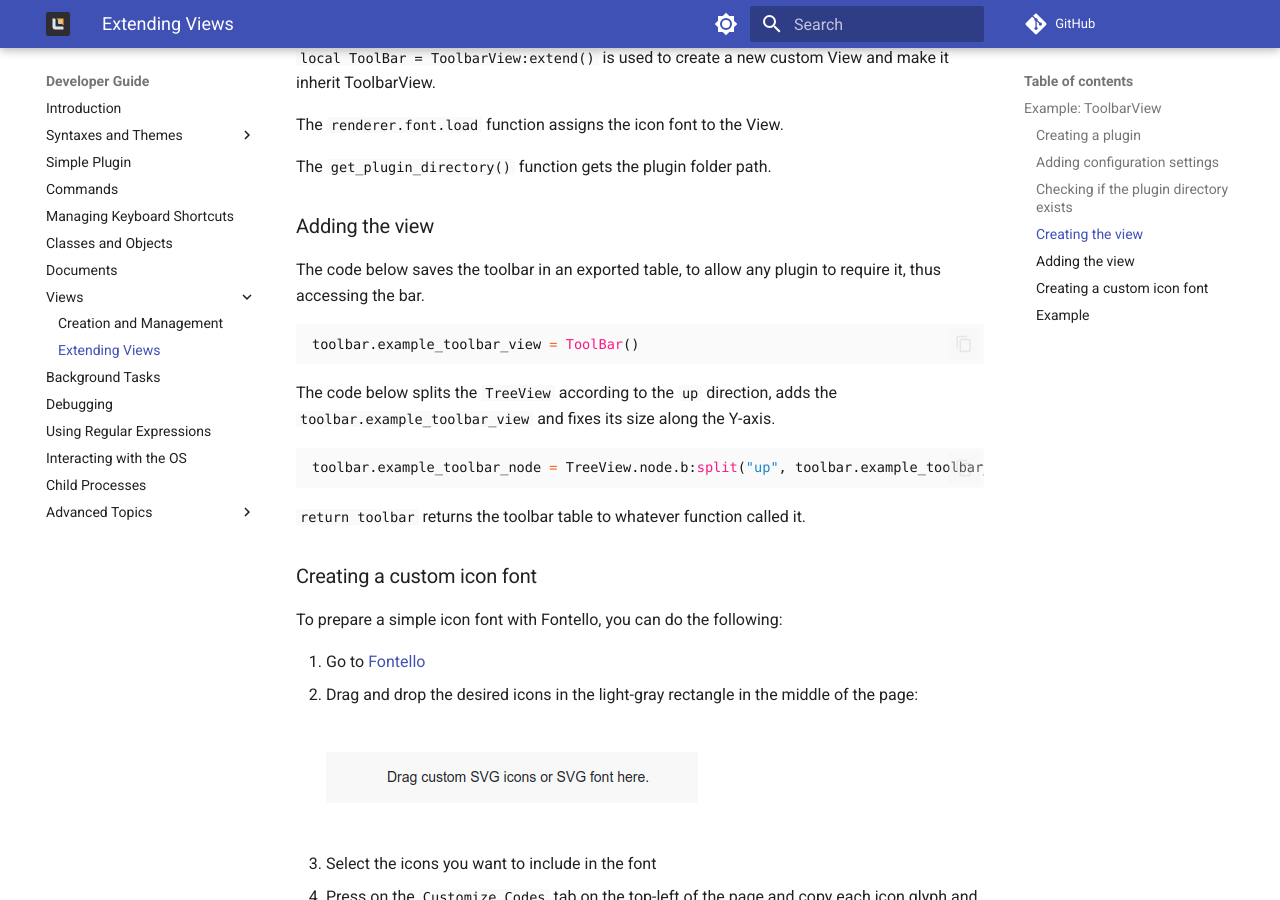
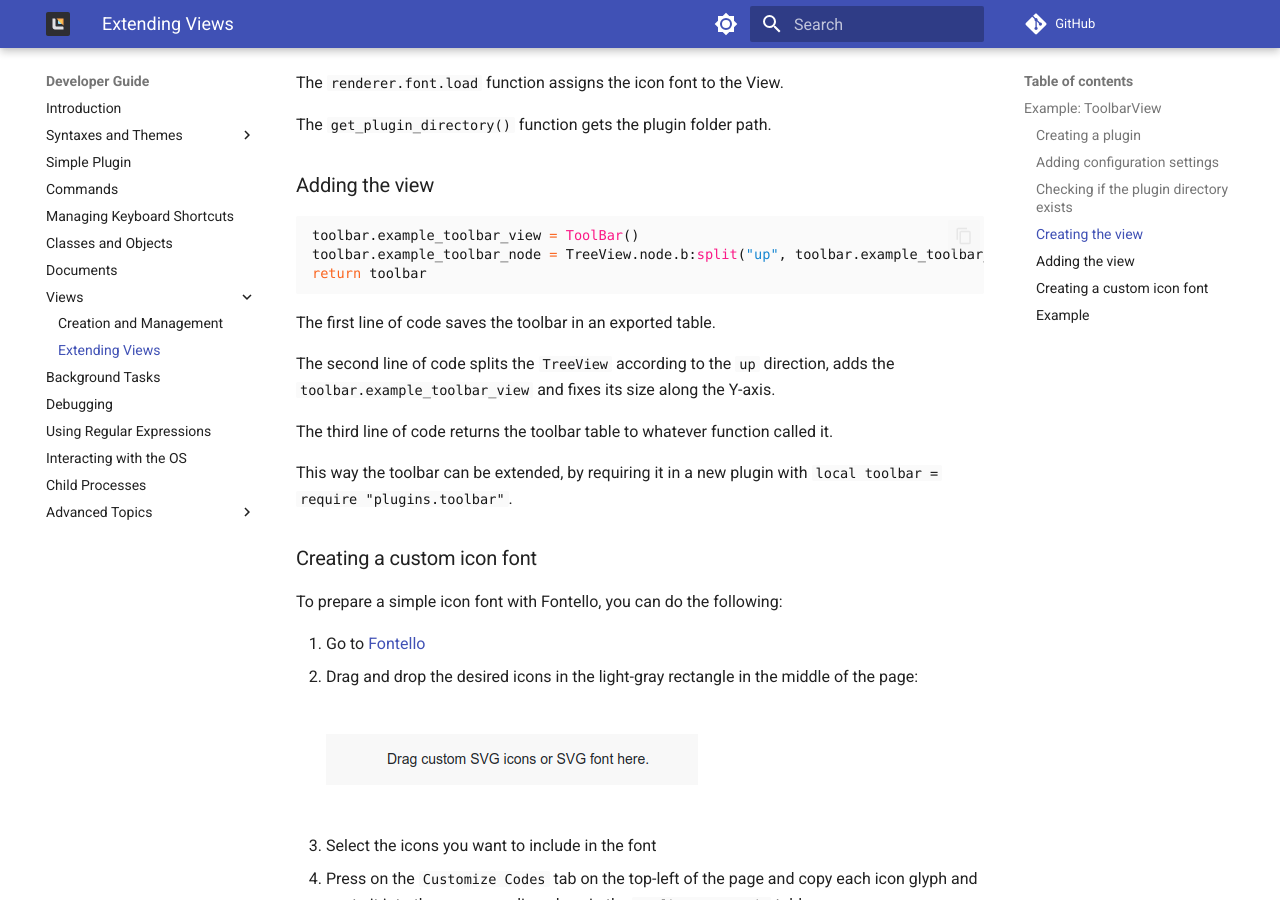
Before and after one commit to lite-xl/lite-xl.github.io, an MkDocs documentation site: the page built from docs/developer-guide/views-examples.md, in a window 1280 px wide and 900 px high, scrolled down 1682 px. Built offline with MkDocs 1.6.1 and Material for MkDocs 9.7.7, drawn with Linux system fonts in a browser that asks for light colours; some web fonts are replaced; comment, search, counter and statistics services are not loaded; the version menu is left out.

Commit message:
Re-organized  section.

````diff
--- a/docs/developer-guide/views-examples.md
+++ b/docs/developer-guide/views-examples.md
@@ -75,19 +73,19 @@ The `get_plugin_directory()` function gets the plugin folder path.
 
 ### Adding the view
 
-The code below saves the toolbar in an exported table, to allow any plugin to require it, thus accessing the bar.
-
 ```lua
 toolbar.example_toolbar_view = ToolBar()
+toolbar.example_toolbar_node = TreeView.node.b:split("up", toolbar.example_toolbar_view, {y = true})
+return toolbar
 ```
 
-The code below splits the `TreeView` according to the `up` direction, adds the `toolbar.example_toolbar_view` and fixes its size along the Y-axis.
+The first line of code saves the toolbar in an exported table.
 
-```lua
-toolbar.example_toolbar_node = TreeView.node.b:split("up", toolbar.example_toolbar_view, {y = true})
-```
+The second line of code splits the `TreeView` according to the `up` direction, adds the `toolbar.example_toolbar_view` and fixes its size along the Y-axis.
 
-`return toolbar` returns the toolbar table to whatever function called it.
+The third line of code returns the toolbar table to whatever function called it.
+
+This way the toolbar can be extended, by requiring it in a new plugin with `local toolbar = require "plugins.toolbar"`.
 
 ### Creating a custom icon font
 
````
Also changed, not shown: other parts of docs/developer-guide/views-examples.md (+0 -2 lines).
